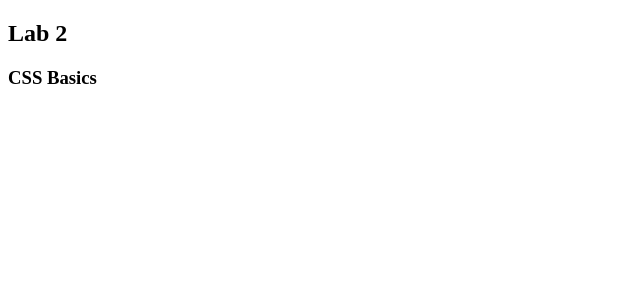
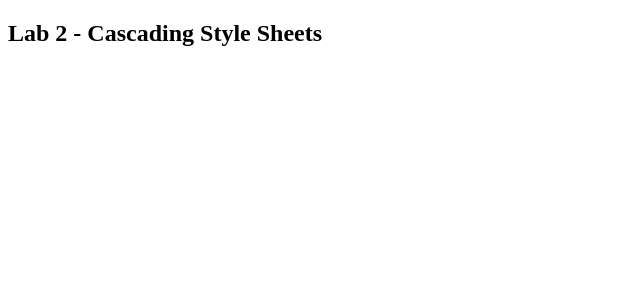
Before and after one commit to sivasathvik/kambaz-next-js, a Next.js app: page /labs/lab2 in a window 1280 px wide. Shown: the top 300 px of the page, without its empty margins (0-640 px from the left). Built offline with nearby package versions, Linux system fonts and the light colour scheme.

Commit message:
first boiler plate code for lab 2

```diff
--- a/app/labs/lab2/page.tsx
+++ b/app/labs/lab2/page.tsx
@@ -1,8 +1,7 @@
 export default function Lab2() {
   return (
     <div id="wd-lab2">
-      <h2>Lab 2</h2>
-      <h3>CSS Basics</h3>
+      <h2>Lab 2 - Cascading Style Sheets</h2>
     </div>
   );
 }
```
